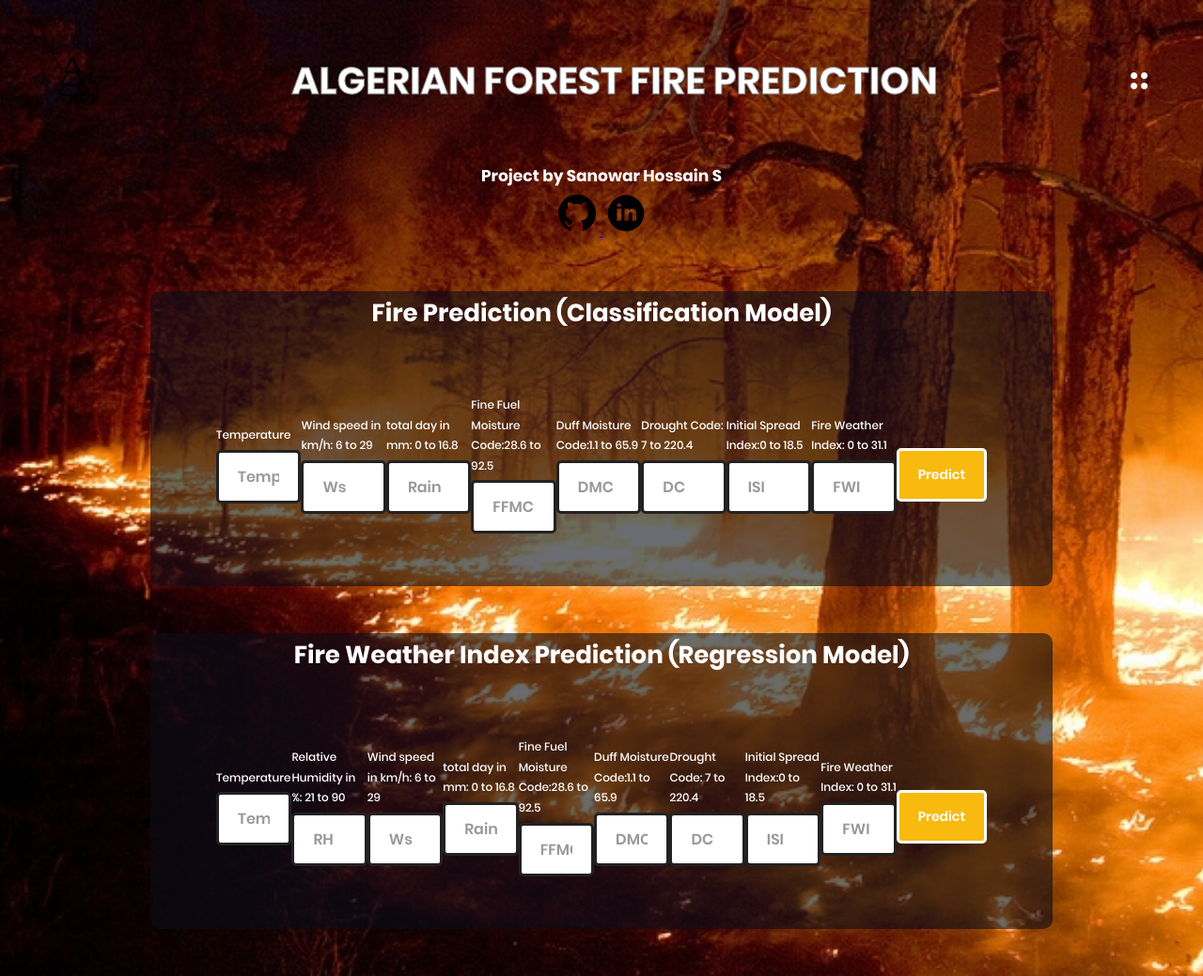
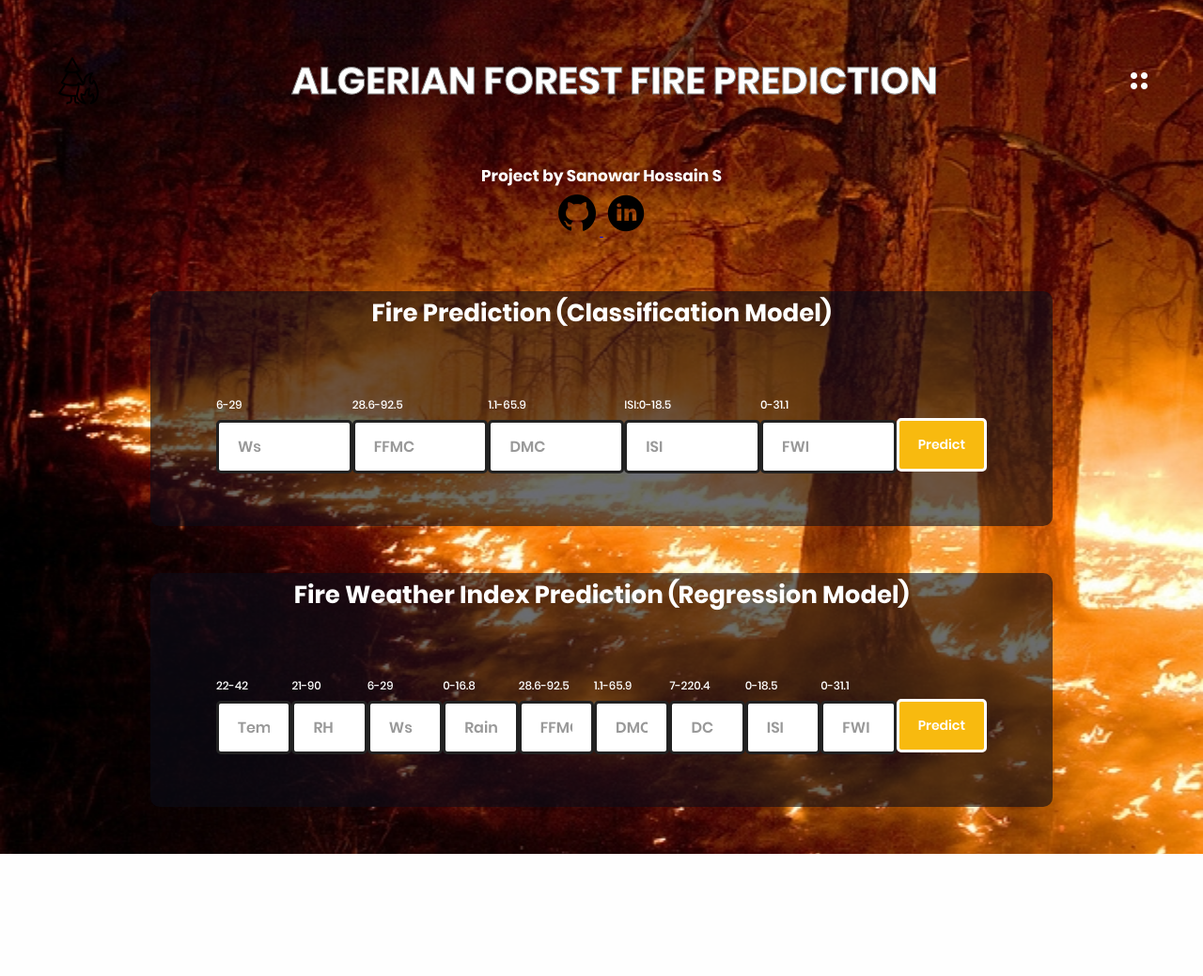
Before and after one commit to hossain-sanowar/Forest-Fire-Prediction, a Flask app: page / in a window 1280 px wide. Shown: the whole page at 94% size. After the commit the page ends 909 px from the top, so only its background shows below. Run offline with Flask 2, Linux system fonts and the light colour scheme; parts of the project's set-up code (start-up, migrations or seed data) failed here and were passed over; some libraries are stand-ins or nearby versions.

Commit message:
upadteed

```diff
--- a/app.py
+++ b/app.py
@@ -5,6 +5,7 @@ import pandas as pd
 from sklearn.preprocessing import StandardScaler
 from app_logger import log
 from mongodb import mongodbconnection
+#from pymongo import MongoClient
 import warnings
 warnings.filterwarnings("ignore")
 
@@ -21,6 +22,7 @@ model_R = pickle.load(R_pickle_in)
 dbcon = mongodbconnection(username='mongodb', password='12345')
 list_cursor = dbcon.getdata(dbName='FireDataML', collectionName='ml_task')
 log.info('Connected to Mongodb and data retrieved')
+
 
 # Data From MongoDB is used for Standardization
 df = pd.DataFrame(list_cursor)
--- a/templates/index.html
+++ b/templates/index.html
@@ -37,36 +37,36 @@
             <h3>Fire Prediction (Classification Model) </h3>
             <form action="{{ url_for('predict')}}" id="booking-form" class="booking-form" method="POST">
                 <div class="form-group">
-                    <div class="form-Temperature">
-                        <label for="Temperature">Temperature</label>
+                    <!-- <div class="form-Temperature">
+                        <label for="Temperature">22-42</label>
                         <input type="number" id="Temperature" name="Temperature" placeholder="Temperature" />
-                    </div>
+                    </div> -->
                     <div class="form-Ws">
-                        <label for="Ws">Wind speed in km/h: 6 to 29</label>
+                        <label for="Ws"> 6-29</label>
                         <input type="number" id="Ws" name="Ws" placeholder="Ws" />
                     </div>
-                    <div class="form-Rain">
-                        <label for="Rain">total day in mm: 0 to 16.8</label>
+                    <!-- <div class="form-Rain">
+                        <label for="Rain">0-16.8</label>
                         <input type="number" id="Rain" name="Rain" placeholder="Rain" />
-                    </div>
+                    </ div> -->
                     <div class="form-FFMC">
-                        <label for="FFMC"> Fine Fuel Moisture Code:28.6 to 92.5 </label>
+                        <label for="FFMC"> 28.6-92.5 </label>
                         <input type="number" id="FFMC" name="FFMC" placeholder="FFMC" />
                     </div>
                     <div class="form-DMC">
-                        <label for="DMC">Duff Moisture Code:1.1 to 65.9</label>
+                        <label for="DMC">1.1-65.9</label>
                         <input type="number" id="DMC" name="DMC" placeholder="DMC" />
                     </div>
-                    <div class="form-DC">
-                        <label for="DC"> Drought Code: 7 to 220.4</label>
+                    <!-- <div class="form-DC">
+                        <label for="DC"> 7-220.4</label>
                         <input type="number" id="DC" name="DC" placeholder="DC" />
-                    </div>
+                    </div> -->
                     <div class="form-ISI">
-                        <label for="ISI">Initial Spread Index:0 to 18.5</label>
+                        <label for="ISI">ISI:0-18.5</label>
                         <input type="number" id="ISI" name="ISI" placeholder="ISI" />
                     </div>
                     <div class="form-FWI">
-                        <label for="FWI"> Fire Weather Index: 0 to 31.1 </label>
+                        <label for="FWI"> 0-31.1 </label>
                         <input type="number" id="FWI" name="FWI" placeholder="FWI" />
                     </div>
                     <div class="form-submit">
@@ -81,40 +81,40 @@
             <form action="{{ url_for('predictR')}}" id="Reg_form" class="booking-form" method="POST">
                 <div class="form-group">
                     <div class="form-Temperature">
-                        <label for="Temperature">Temperature</label>
+                        <label for="Temperature">22-42</label>
                         <input type="number" id="Temperature" name="Temperature" placeholder="Temperature" />
                     </div>
                     <div class="form-RH">
-                        <label for="Temperature">Relative Humidity in %: 21 to 90</label>
+                        <label for="RH"> 21-90</label>
                         <input type="number" id="RH" name="RH" placeholder="RH" />
                     </div>
 
                     <div class="form-Ws">
-                        <label for="Ws">Wind speed in km/h: 6 to 29</label>
+                        <label for="Ws"> 6-29</label>
                         <input type="number" id="Ws" name="Ws" placeholder="Ws" />
                     </div>
                     <div class="form-Rain">
-                        <label for="Rain">total day in mm: 0 to 16.8</label>
+                        <label for="Rain">0-16.8</label>
                         <input type="number" id="Rain" name="Rain" placeholder="Rain" />
                     </div>
                     <div class="form-FFMC">
-                        <label for="FFMC"> Fine Fuel Moisture Code:28.6 to 92.5 </label>
+                        <label for="FFMC"> 28.6-92.5 </label>
                         <input type="number" id="FFMC" name="FFMC" placeholder="FFMC" />
                     </div>
                     <div class="form-DMC">
-                        <label for="DMC">Duff Moisture Code:1.1 to 65.9</label>
+                        <label for="DMC">1.1-65.9</label>
                         <input type="number" id="DMC" name="DMC" placeholder="DMC" />
                     </div>
                     <div class="form-DC">
-                        <label for="DC"> Drought Code: 7 to 220.4</label>
+                        <label for="DC"> 7-220.4</label>
                         <input type="number" id="DC" name="DC" placeholder="DC" />
                     </div>
                     <div class="form-ISI">
-                        <label for="ISI">Initial Spread Index:0 to 18.5</label>
+                        <label for="ISI">0-18.5</label>
                         <input type="number" id="ISI" name="ISI" placeholder="ISI" />
                     </div>
                     <div class="form-FWI">
-                        <label for="FWI"> Fire Weather Index: 0 to 31.1 </label>
+                        <label for="FWI"> 0-31.1 </label>
                         <input type="number" id="FWI" name="FWI" placeholder="FWI" />
                     </div>
                     <div class="form-submit">
```
Also changed, not shown: 3 other files.
